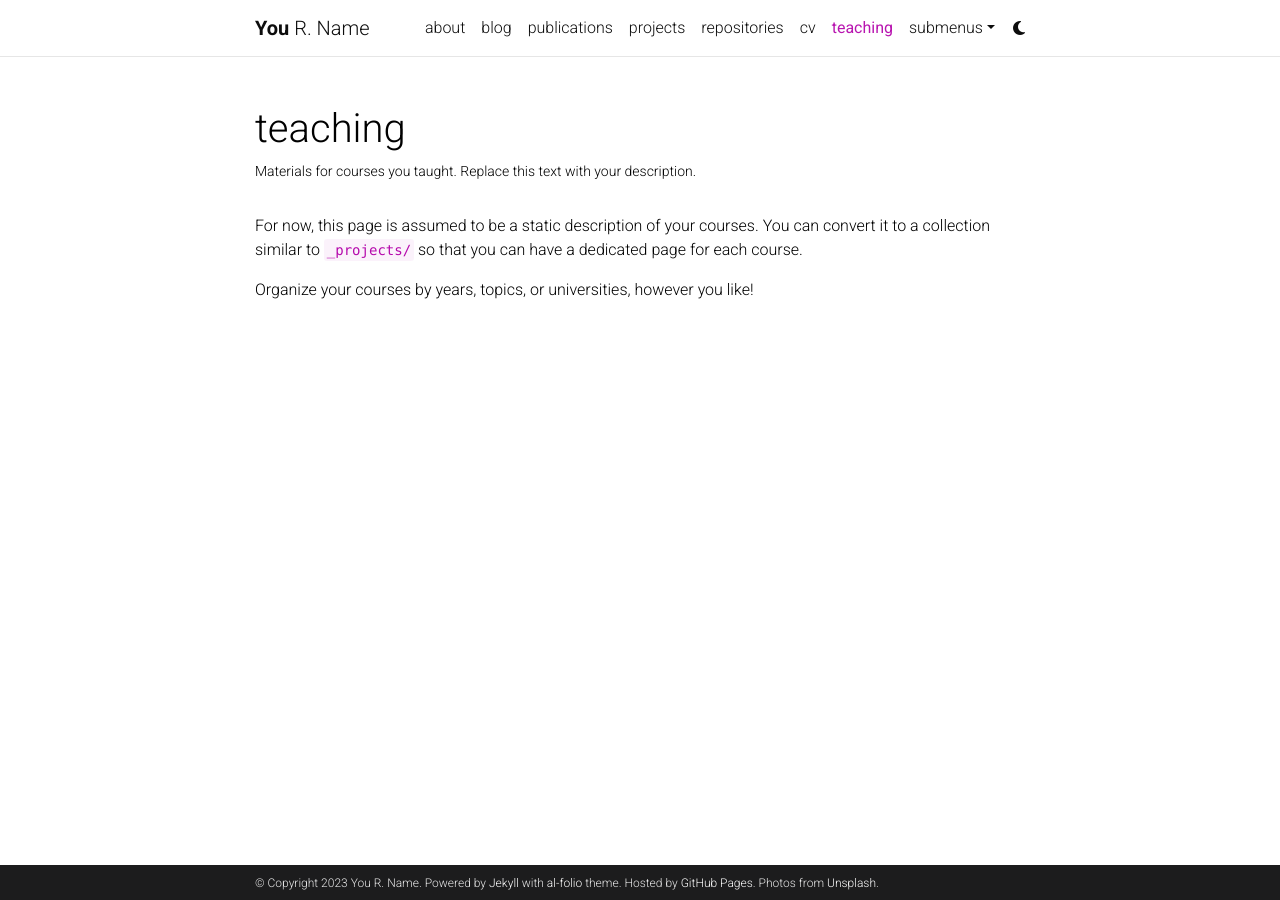
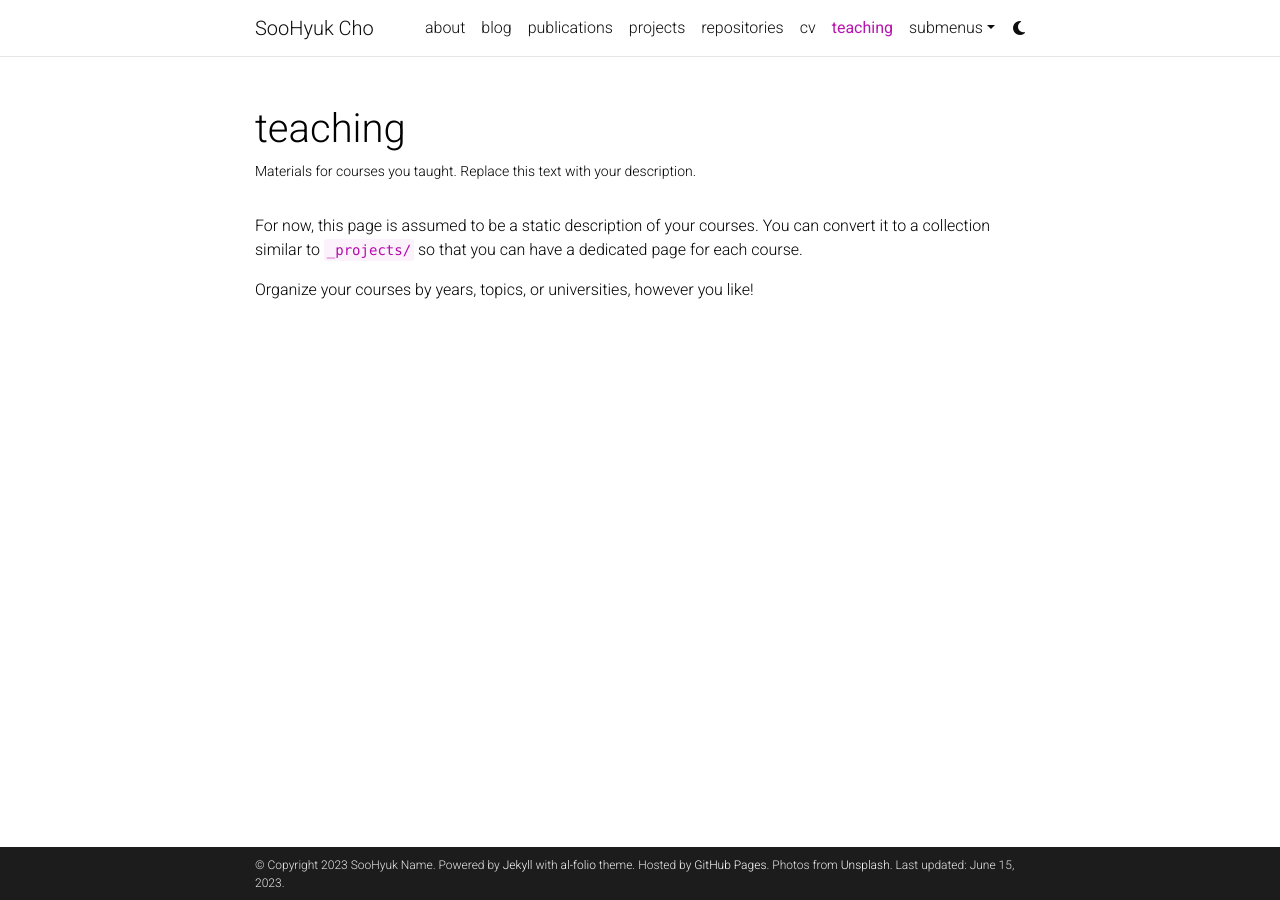
Before and after one commit to soohyuk-cho/soohyuk-cho.github.io, a Jekyll site: the page built from _pages/teaching.md, in a window 1280 px wide. Built offline with Jekyll 4.4.1, drawn with Linux system fonts in a browser that asks for light colours; comment, search, counter and statistics services are not loaded; a style sheet for code colours, icons or effects is not loaded.

Commit message:
adding info

```diff
--- a/_config.yml
+++ b/_config.yml
@@ -2,11 +2,11 @@
 # Site settings
 # -----------------------------------------------------------------------------
 
-title: blank # the website title (if blank, full name will be used instead)
-first_name: You
-middle_name: R.
+title: SooHyuk Cho # the website title (if blank, full name will be used instead)
+first_name: SooHyuk
+middle_name:
 last_name: Name
-email: you@example.com
+email: soohyuk.cho@berkeley.edu
 description: > # the ">" symbol means to ignore newlines until "footer_text:"
   A simple, whitespace theme for academics. Based on [*folio](https://github.com/bogoli/-folio) design.
 footer_text: >
@@ -20,7 +20,7 @@ icon: ⚛️  # the emoji used as the favicon (alternatively, provide image name
 
 url: https://soohyuk-cho.github.io # the base hostname & protocol for your site
 baseurl:  # the subpath of your site, e.g. /blog/
-last_updated: false # set to true if you want to display last updated in the footer
+last_updated: true # set to true if you want to display last updated in the footer
 impressum_path:  # set to path to include impressum link in the footer, use the same path as permalink in a page, helps to conform with EU GDPR
 
 # -----------------------------------------------------------------------------
```
